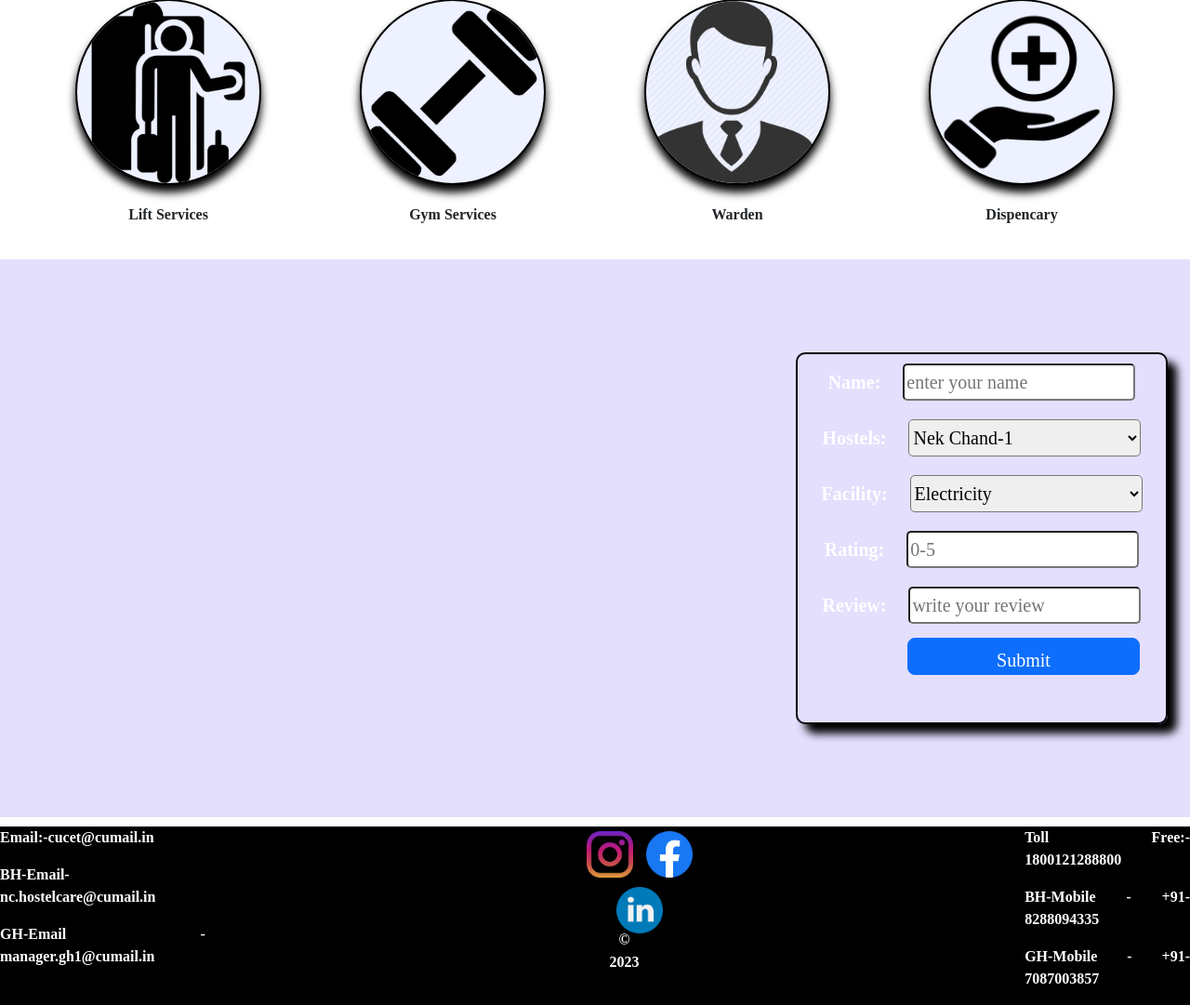
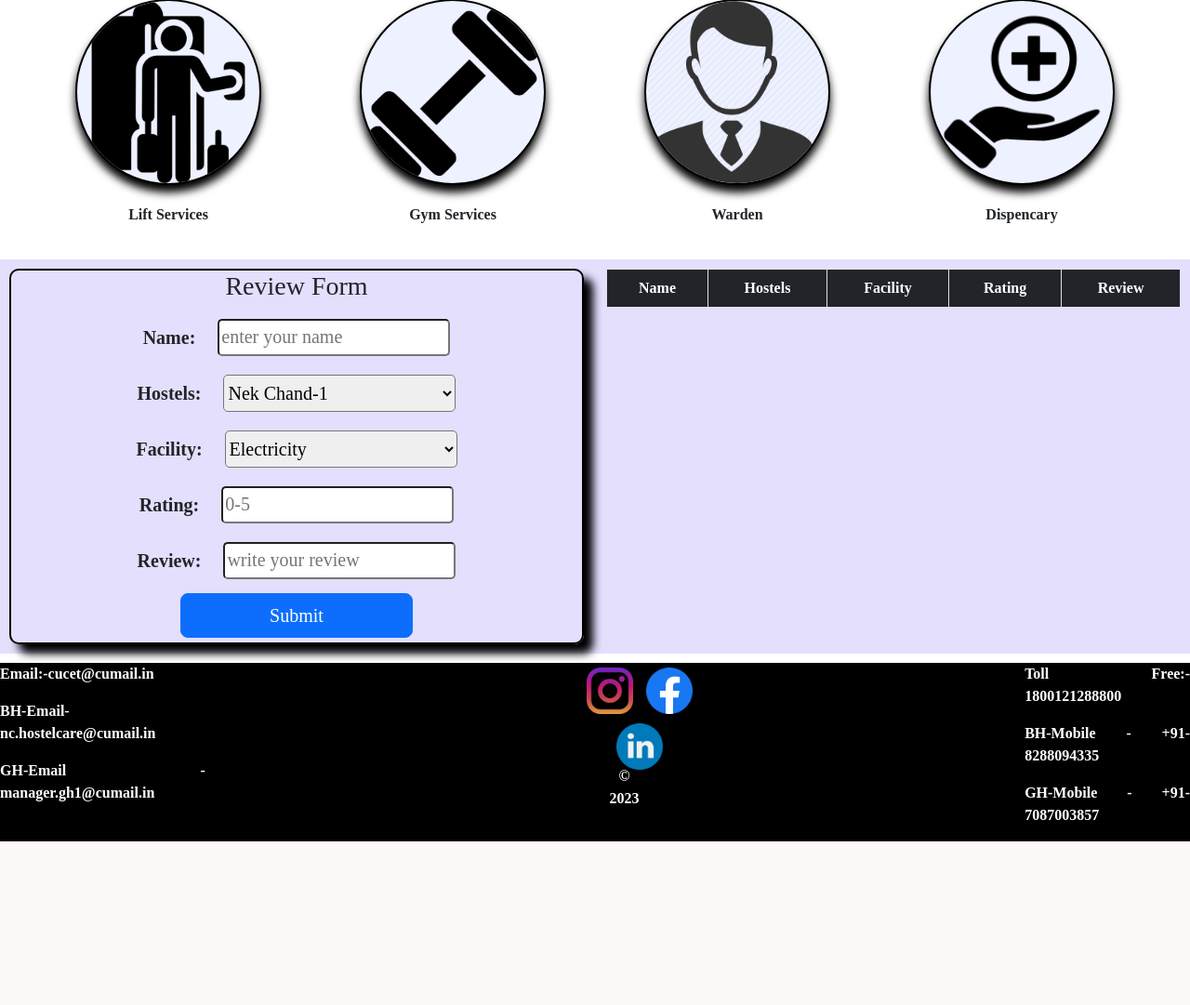
Before and after one commit to kundan272536/Hostel_Review, a PHP site: page /boys-hostels in a window 1280 px wide. Shown: the part 2773-3854 px from the top of the page at 93% size. After the commit the page ends 3678 px from the top, so only its background shows below. Run offline with PHP 8.4, Linux system fonts and the light colour scheme; the visitor is signed in with stand-in values (Sample User, id 1); data that the repository does not hold is empty.

Commit message:
third commit

```diff
--- a/views/boys-hostels.php
+++ b/views/boys-hostels.php
@@ -7,10 +7,12 @@ if(isset($_POST['submit'])){
   $facility=$_POST['facility'];
   $rating=$_POST['rating'];
   $review=$_POST['review'];
-  $query="INSERT INTO feed_back VALUES ('','$name','$hostels','$facility','$rating','$review')";
+  $query="INSERT INTO boys_feed_back VALUES ('','$name','$hostels','$facility','$rating','$review')";
   mysqli_query($con,$query);
   echo "<script>alert('Data inserted Successfully')</script>";
 }
+$retrieve="SELECT * FROM boys_feed_back";
+$result=mysqli_query($con,$retrieve);
 mysqli_close($con);
 ?>
 <style>
@@ -33,17 +35,14 @@ input, select {
 }
 .rating{
   background-color: #E3DFFD;
-  padding: 100px;
+  padding: 10px;
 
 }
 .boys-rating{
   position: relative;
-  left: 70%;
   border: 2px solid black;
   border-radius: 10px;
-  height: 400px;
-  width: 400px;
-  color: white;
+
   box-shadow: 10px 10px 10px black;
 
 }
@@ -181,23 +180,27 @@ input, select {
  </div>
 </div>
 <div class="rating">
-          <div class="boys-rating">
+
+  <div class="row">
+    <div class="col-lg-6 col-md-6 col-sm-12">
+    <div class="boys-rating">
+    <h3>Review Form</h3>
             <form action="" method="post">
               <label for="">Name: </label>
               <input type="text" name="name" placeholder="enter your name" required><br>
               <label for="">Hostels:</label>
               <select name="hostels" id="">
-              <option value="">Nek Chand-1</option>
-              <option value="">Nek Chand-2</option>
-              <option value="">Nek Chand-3</option>
-              <option value="">Nek Chand-4</option>
-              <option value="">Nek Chand-5</option>
-              <option value="">Nek Chand-6</option>
-              <option value="">Zakir-A</option>
-              <option value="">Zakir-B</option>
-              <option value="">Zakir-C</option>
-              <option value="">Zakir-B</option>
-              <option value="">Govind</option>
+              <option value="Nek Chand-1">Nek Chand-1</option>
+              <option value="Nek Chand-2">Nek Chand-2</option>
+              <option value="Nek Chand-3">Nek Chand-3</option>
+              <option value="Nek Chand-4">Nek Chand-4</option>
+              <option value="Nek Chand-5">Nek Chand-5</option>
+              <option value="Nek Chand-6">Nek Chand-6</option>
+              <option value="Zakir-A">Zakir-A</option>
+              <option value="Zakir-B">Zakir-B</option>
+              <option value="Zakir-C">Zakir-C</option>
+              <option value="Zakir-D">Zakir-D</option>
+              <option value="Govind">Govind</option>
               </select><br>
               <label for="">Facility:</label>
               <select name="facility" id="">
@@ -218,8 +221,40 @@ input, select {
               <input type="number" id="rating" name="rating" min="0" max="5" step="0.1" placeholder="0-5" required><br>
               <label for="">Review:</label>
               <input type="text" name="review" placeholder="write your review" required><br>
-              <button type="submit" name="submit" class="btn btn-primary btn-lg " style="width: 250px;height:40px;margin-left: 95px;">Submit</button>
+              <button type="submit" name="submit" class="btn btn-primary btn-lg " style="width: 250px;">Submit</button>
             </form>
+         </div>
+        </div>
+            <div class="col-lg-6 col-md-6 col-sm-12">
+          <div class="data-fetch">
+          <div class="card-body">
+          <table class="table table-bordered text-center">
+          <tr class="bg-dark text-white">
+            <td>Name</td>
+            <td>Hostels</td>
+            <td>Facility</td>
+            <td>Rating</td>
+            <td>Review</td>
+          </tr>
+          <tr>
+            <?php
+            while($row=mysqli_fetch_assoc($result))
+            {
+              ?>
+            <td><?php echo $row['name'];?></td>
+            <td><?php echo $row['hostels'];?></td>
+            <td><?php echo $row['facility'];?></td>
+            <td><?php echo $row['rating'];?></td>
+            <td><?php echo $row['review'];?></td>
+            </tr>
+            <?php
+            }
+            ?>
+          </table>
+          </div>
+          </div>
+        </div>
+        </div>
           </div>
         </div>
 <?php
--- a/views/header.php
+++ b/views/header.php
@@ -23,6 +23,11 @@ if(!isset($_SESSION['username'])){
 <link rel="stylesheet" href="style.css">
 
 </head>
+<style>
+  #navbarNav{
+    margin-left: 70%;
+   }
+</style>
 <body >
     <!---Nav-Bar-->
 
@@ -36,7 +41,7 @@ if(!isset($_SESSION['username'])){
       <span class="navbar-toggler-icon"></span>
     </button>
     <div class="collapse navbar-collapse" id="navbarNav">
-      <ul class="navbar-nav">
+      <ul class="navbar-nav nav-text">
         <li class="nav-item nav-text">
           <a class="nav-link active " aria-current="page" href="home.php">Home</a>
         </li>
--- a/views/style.css
+++ b/views/style.css
@@ -12,10 +12,7 @@ body{
        top: 0;
        width: 100%;
     }
-    .nav-text:hover{
-        clear: blue;
-        size: 50px;
-    }
+
     /* Home Page */
     .home{
         margin:10px 20px  20px;
```
Also changed, not shown: views/contact.php (+12 -8 lines), views/girls-hostels.php (+44 -13 lines).
